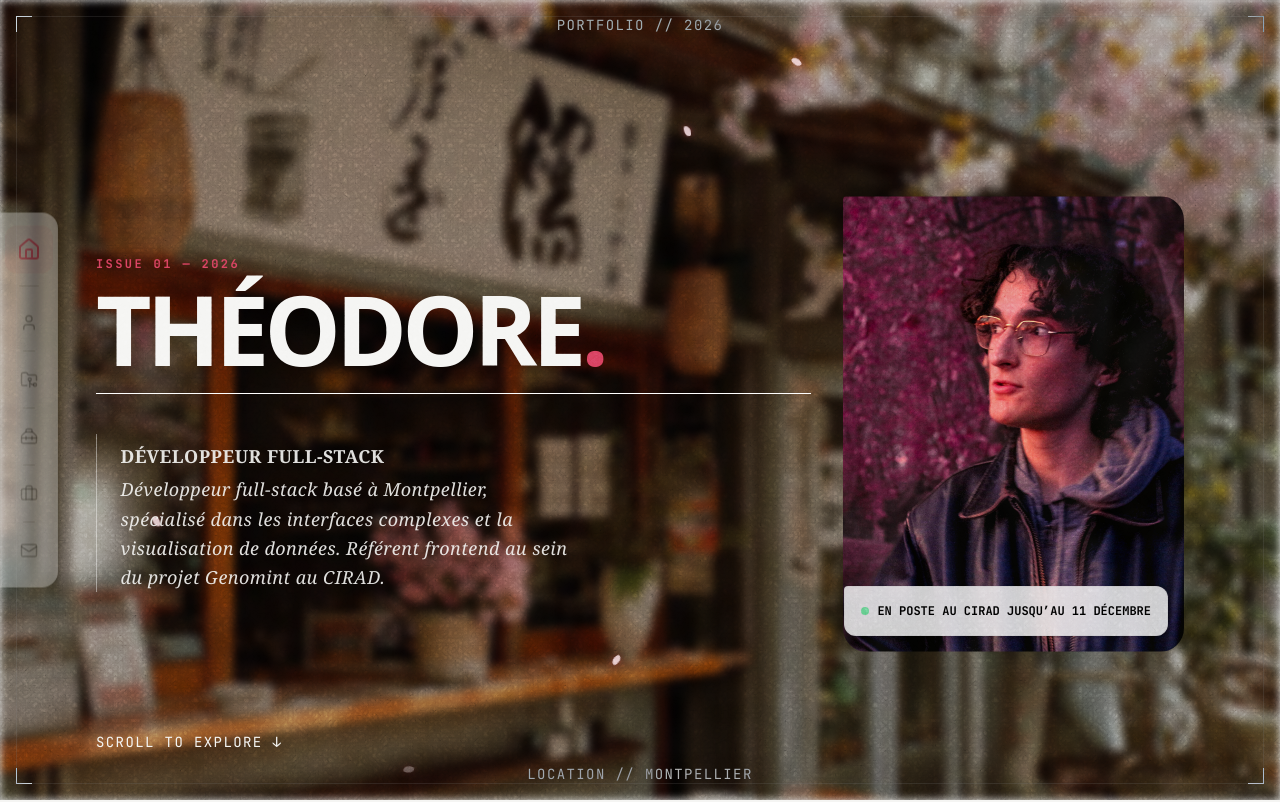
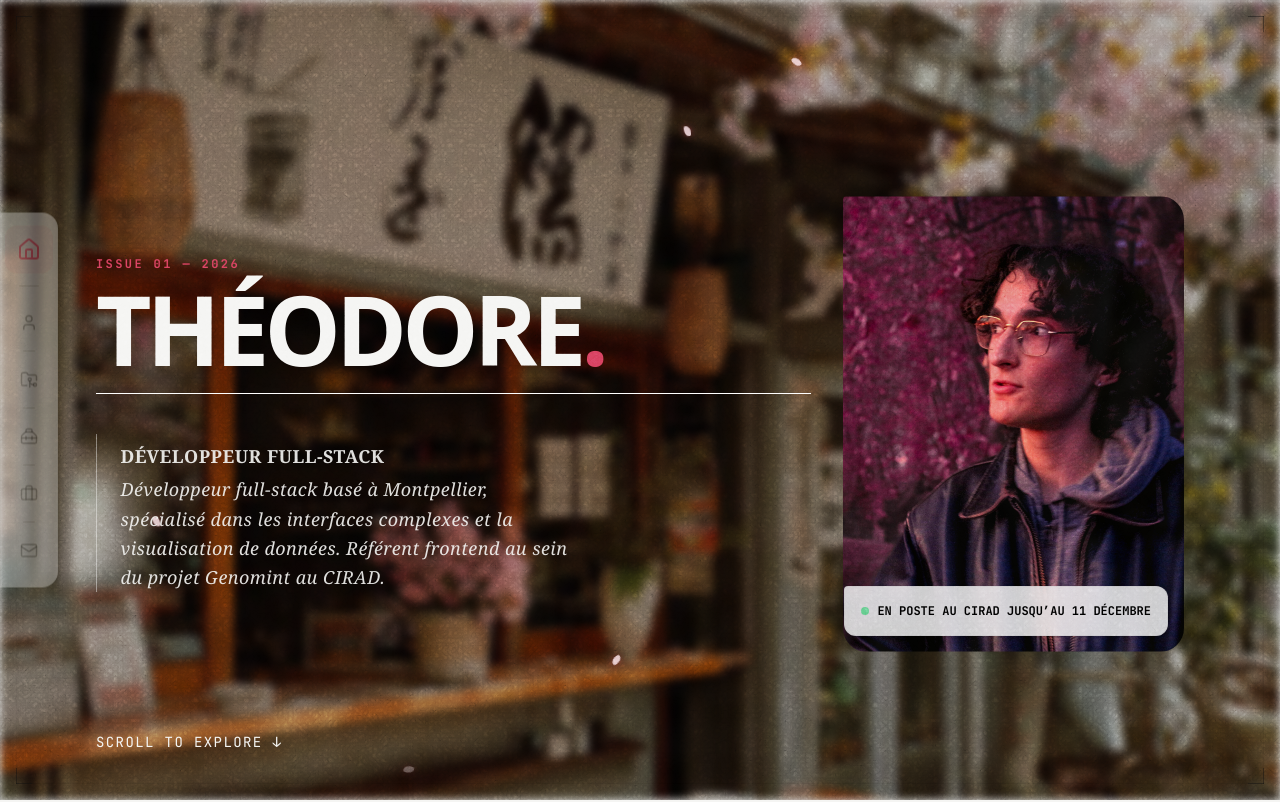
Before and after one commit to theodoredeboisseson/theodoredeboisseson.github.io, a Next.js app: page / in a window 1280 px wide. Shown: the top 802 px of the page. Built offline with nearby package versions, Linux system fonts and the light colour scheme; a web font is replaced by a local one.

Commit message:
fix: confine frame metadata to the desktop gutter

```diff
--- a/app/components/ui/overlays/TechnicalFrame.tsx
+++ b/app/components/ui/overlays/TechnicalFrame.tsx
@@ -8,7 +8,7 @@ export default function TechnicalFrame({ className = "", showMetadata = true }:
     return (
         <div
             style={{ height: '100dvh' }}
-            className={`pointer-events-none fixed inset-x-0 top-0 z-30 flex flex-col justify-between p-1 md:p-4 mix-blend-difference text-white opacity-90 ${className}`}
+            className={`pointer-events-none fixed inset-x-0 top-0 z-30 flex flex-col justify-between p-1 md:p-4 text-foreground/40 ${className}`}
         >
             {/* Top Row */}
             <div className="flex w-full items-start justify-between">
@@ -20,7 +20,7 @@ export default function TechnicalFrame({ className = "", showMetadata = true }:
 
                 {/* Top Metadata */}
                 {showMetadata && (
-                    <div className="font-mono text-micro tracking-widest uppercase opacity-80">
+                    <div className="frame-metadata absolute right-4 top-16 font-mono text-micro tracking-widest uppercase">
                         Portfolio // {currentYear}
                     </div>
                 )}
@@ -47,7 +47,7 @@ export default function TechnicalFrame({ className = "", showMetadata = true }:
 
                 {/* Bottom Metadata */}
                 {showMetadata && (
-                    <div className="font-mono text-micro tracking-widest uppercase opacity-80">
+                    <div className="frame-metadata absolute right-4 bottom-28 font-mono text-micro tracking-widest uppercase">
                         Location // Montpellier
                     </div>
                 )}
--- a/app/globals.css
+++ b/app/globals.css
@@ -9,6 +9,23 @@
   --surface-ink: #20191d;
   --surface-wine: #39232c;
   --surface-paper: #f7f4ef;
+}
+
+.frame-metadata {
+  display: none;
+  writing-mode: vertical-rl;
+  padding: .25rem .5rem;
+  border: 1px solid var(--color-border);
+  border-radius: .125rem;
+  background: var(--background);
+  color: var(--foreground);
+  font-weight: 500;
+}
+
+@media (min-width: 1440px) {
+  .frame-metadata {
+    display: block;
+  }
 }
 
 html {
```
